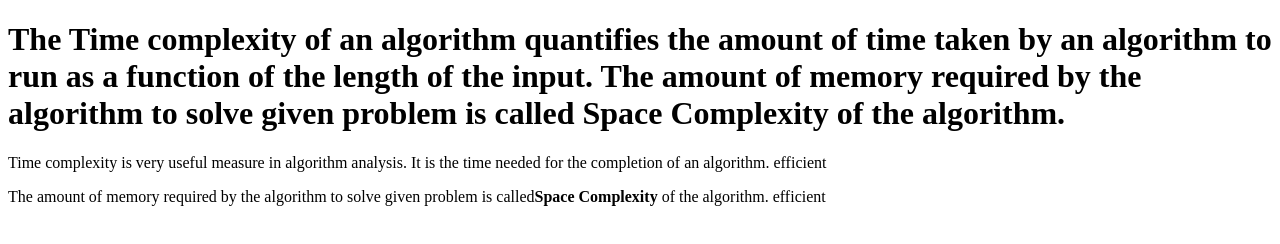
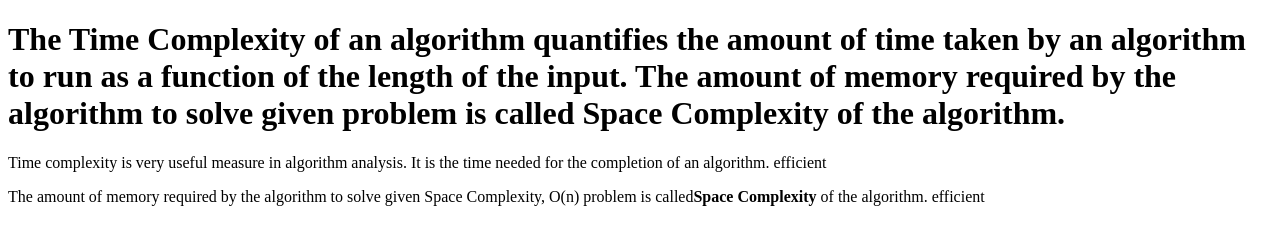
Before and after one commit to acciojob/time-and-space-complexity-pawansethi2111, a website: page main.html in a window 1280 px wide. Drawn offline with Linux system fonts and the light colour scheme.

Commit message:
created a submission

```diff
--- a/main.html
+++ b/main.html
@@ -8,11 +8,11 @@
 
 <body>
 	<!-- the entire body must be written by student -->
-	<h1>The Time complexity of an algorithm quantifies the amount of time taken by an algorithm to run as a function of the length of the input.
+	<h1>The Time Complexity of an algorithm quantifies the amount of time taken by an algorithm to run as a function of the length of the input.
 	The amount of memory required by the algorithm to solve given problem is called Space Complexity of the algorithm.
 	</h1>
 	<p>Time complexity is very useful measure in algorithm analysis. It is the time needed for the completion of an algorithm. efficient</p>
-	<p>The amount of memory required by the algorithm to solve given problem is called<strong>Space Complexity</strong> of the algorithm. efficient</p>
+	<p>The amount of memory required by the algorithm to solve given Space Complexity, O(n) problem is called<strong>Space Complexity</strong> of the algorithm. efficient</p>
 
     <script type="text/javascript" src="./script.js">
 </script>
```
